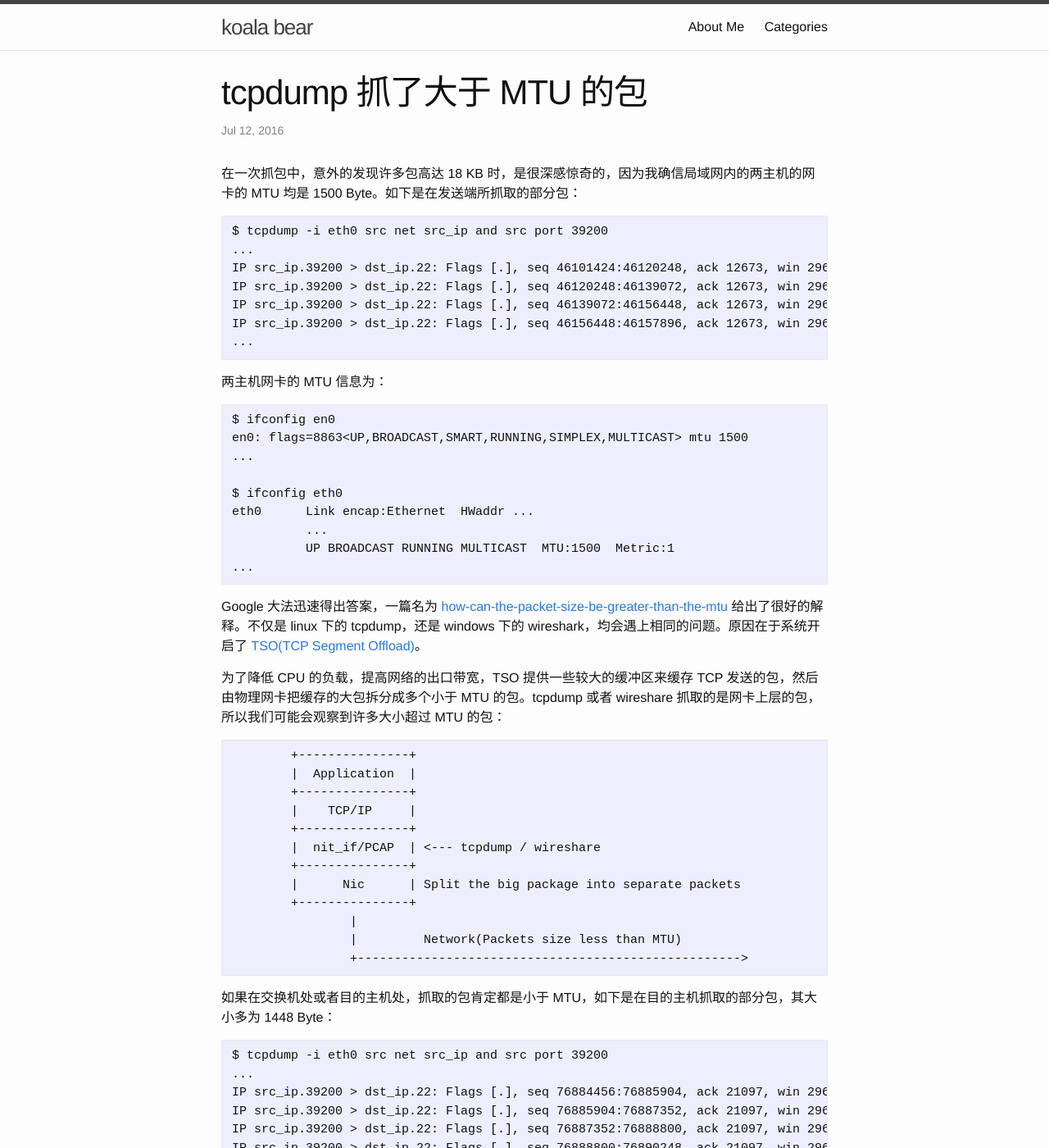
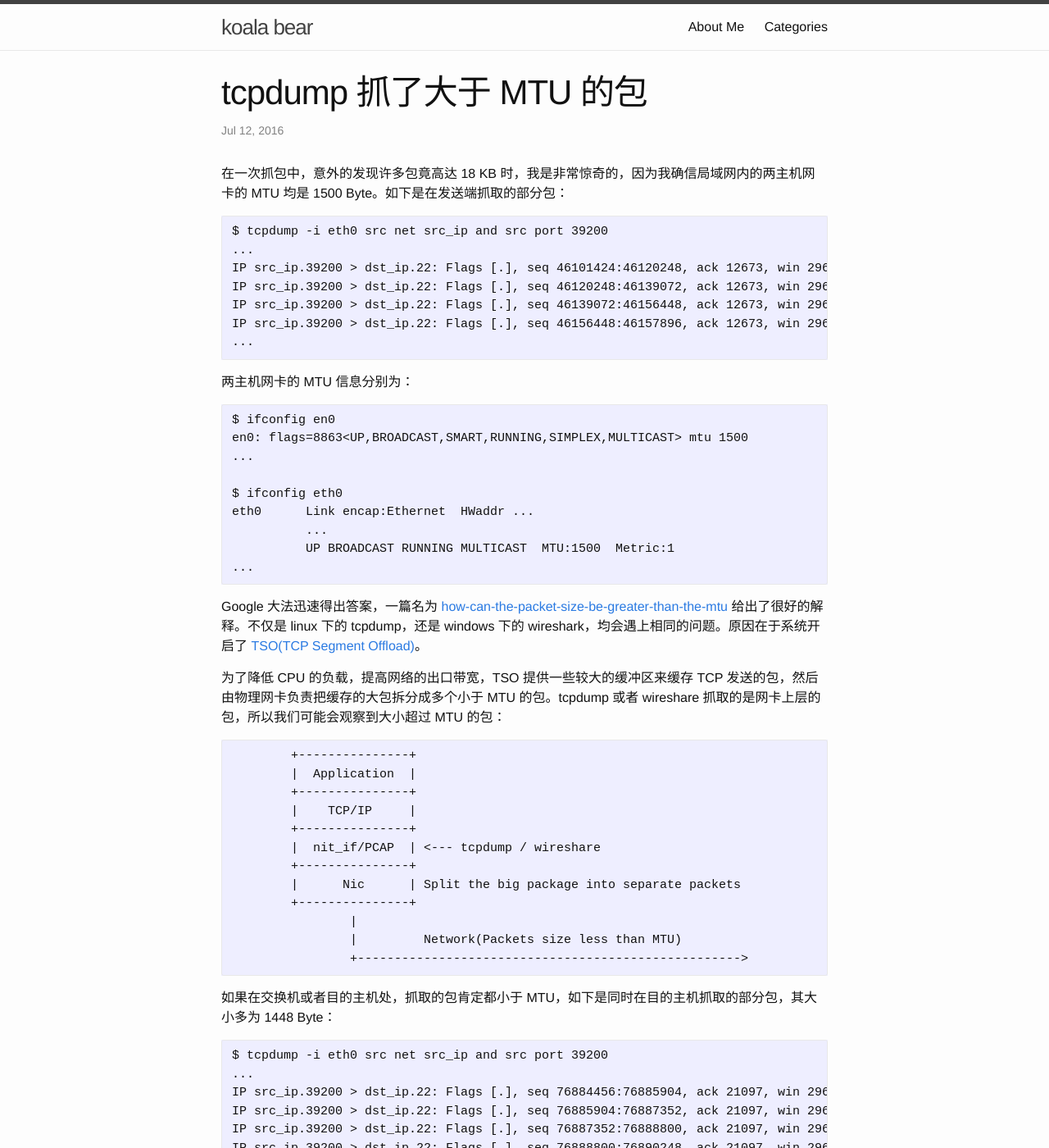
Before and after one commit to DeliangFan/deliangfan.github.io, a Jekyll site: the page built from _posts/2016-07-12-tcp_package_large_then_MTU.markdown, in a window 1280 px wide and 1400 px high. Shown: the whole window at 82% size. Built offline with Jekyll 4.4.1, drawn with Linux system fonts in a browser that asks for light colours; comment, search, counter and statistics services are not loaded.

Commit message:
update files

```diff
--- a/_posts/2016-07-12-tcp_package_large_then_MTU.markdown
+++ b/_posts/2016-07-12-tcp_package_large_then_MTU.markdown
@@ -4,7 +4,7 @@ title:  "tcpdump 抓了大于 MTU 的包"
 categories: 踩坑杂记
 ---
 
-在一次抓包中，意外的发现许多包高达 18 KB 时，是很深感惊奇的，因为我确信局域网内的两主机的网卡的 MTU 均是 1500 Byte。如下是在发送端所抓取的部分包：
+在一次抓包中，意外的发现许多包竟高达 18 KB 时，我是非常惊奇的，因为我确信局域网内的两主机网卡的 MTU 均是 1500 Byte。如下是在发送端抓取的部分包：
 
 ~~~
 $ tcpdump -i eth0 src net src_ip and src port 39200
@@ -16,7 +16,7 @@ IP src_ip.39200 > dst_ip.22: Flags [.], seq 46156448:46157896, ack 12673, win 29
 ...
 ~~~
 
-两主机网卡的 MTU 信息为：
+两主机网卡的 MTU 信息分别为：
 
 ~~~
 $ ifconfig en0
@@ -32,7 +32,7 @@ eth0      Link encap:Ethernet  HWaddr ...
 
 Google 大法迅速得出答案，一篇名为 [how-can-the-packet-size-be-greater-than-the-mtu](http://packetbomb.com/how-can-the-packet-size-be-greater-than-the-mtu/) 给出了很好的解释。不仅是 linux 下的 tcpdump，还是 windows 下的 wireshark，均会遇上相同的问题。原因在于系统开启了 [TSO(TCP Segment Offload)](https://en.wikipedia.org/wiki/Large_segment_offload)。
 
-为了降低 CPU 的负载，提高网络的出口带宽，TSO 提供一些较大的缓冲区来缓存 TCP 发送的包，然后由物理网卡把缓存的大包拆分成多个小于 MTU 的包。tcpdump 或者 wireshare 抓取的是网卡上层的包，所以我们可能会观察到许多大小超过 MTU 的包：
+为了降低 CPU 的负载，提高网络的出口带宽，TSO 提供一些较大的缓冲区来缓存 TCP 发送的包，然后由物理网卡负责把缓存的大包拆分成多个小于 MTU 的包。tcpdump 或者 wireshare 抓取的是网卡上层的包，所以我们可能会观察到大小超过 MTU 的包：
 
 ~~~
         +---------------+
@@ -49,7 +49,7 @@ Google 大法迅速得出答案，一篇名为 [how-can-the-packet-size-be-great
                 +---------------------------------------------------->
 ~~~
 
-如果在交换机处或者目的主机处，抓取的包肯定都是小于 MTU，如下是在目的主机抓取的部分包，其大小多为 1448 Byte：
+如果在交换机或者目的主机处，抓取的包肯定都小于 MTU，如下是同时在目的主机抓取的部分包，其大小多为 1448 Byte：
 
 ~~~
 $ tcpdump -i eth0 src net src_ip and src port 39200
```
